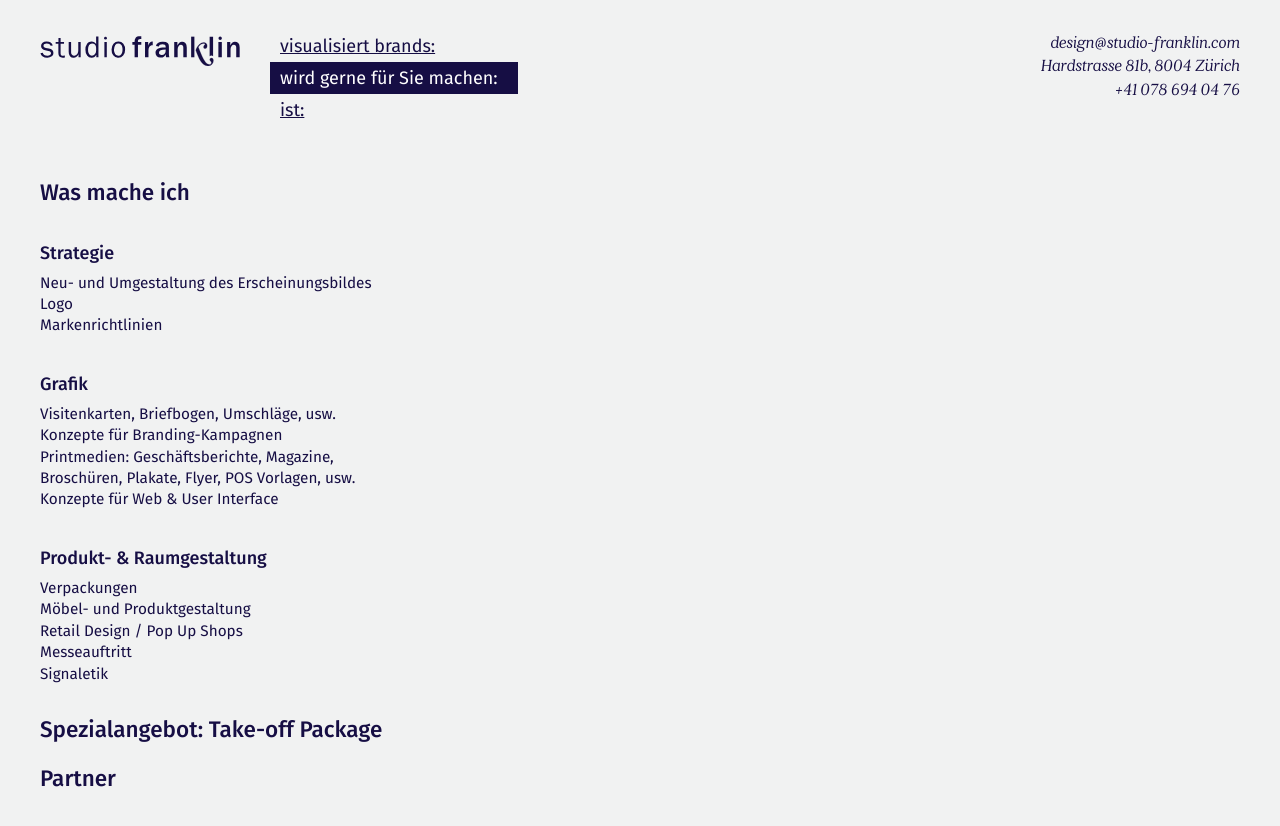
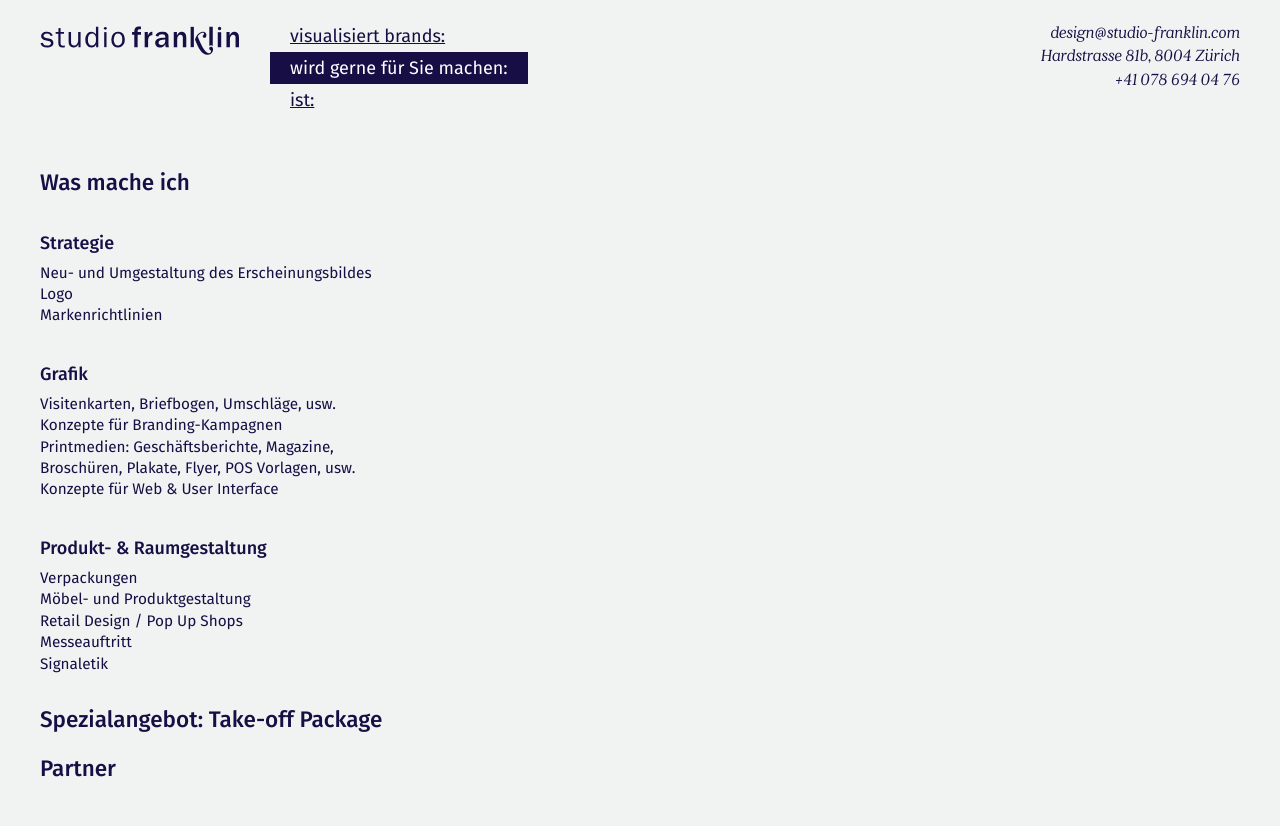
Before and after one commit to rosannevdw/rosannevdw.github.io, a Jekyll site: the page built from dienstleistungen.md, in a window 1280 px wide. Shown: the top 826 px of the page. Built offline with Jekyll 4.4.1, drawn with Linux system fonts in a browser that asks for light colours; our own code applies the rules of GitHub Pages for plain Markdown files.

Commit message:
zwischenstand 20180316
nur kleine shizzle

```diff
--- a/_layouts/projects.html
+++ b/_layouts/projects.html
@@ -6,7 +6,7 @@
     {% include header.html %}
 
     <main class="projects">
-      <img src="/assets/images/x.png" alt="studio franklin coverimage" class="coverimage" >
+      <img src="/assets/images/x.jpg" alt="studio franklin coverimage" class="coverimage" >
       {{ content }}
     </main>
   </body>
--- a/assets/css/styles.css
+++ b/assets/css/styles.css
@@ -112,14 +112,14 @@ body {
   font-family: 'Quincy-italic', serif;
   font-size: 18px;
   color: #160e44;
-  padding: 30px 20px 30px 40px;
+  padding: 20px 20px 30px 40px;
   background-color: #f1f2f2;
 }
 
 @media (max-width: 460px) {
   /* mobile */
   body {
-    padding: 30px 10px 50px 10px;
+    padding: 20px 0px 50px 20px;
     font-size: 16px;
   }
 }
@@ -181,7 +181,7 @@ header::after {
 }
 .nav a {
   color: #160e44;
-  padding: 5px 20px 5px 10px;
+  padding: 5px 20px 5px 20px;
   display: inline-block;
   text-decoration: underline;
 }
@@ -199,7 +199,7 @@ header::after {
   /* mobile */
   .nav {
     margin-top: 5px;
-    margin-left: -10px;
+    margin-left: -20px;
   }
 }
 
@@ -244,7 +244,7 @@ main.projects {
   max-height: 400px;
   margin-bottom: 40px;
   margin-right: 20px;
-  background: #00aeef;
+  background: #ffffff;
 }
 @media (max-width: 900px) and (min-width: 461px) {
   /* medium */
```
Also changed, not shown: assets/franklin-logo.svg, assets/projects/10-zharity/cover.jpg, assets/projects/10-zharity/cover_2x.jpg.
